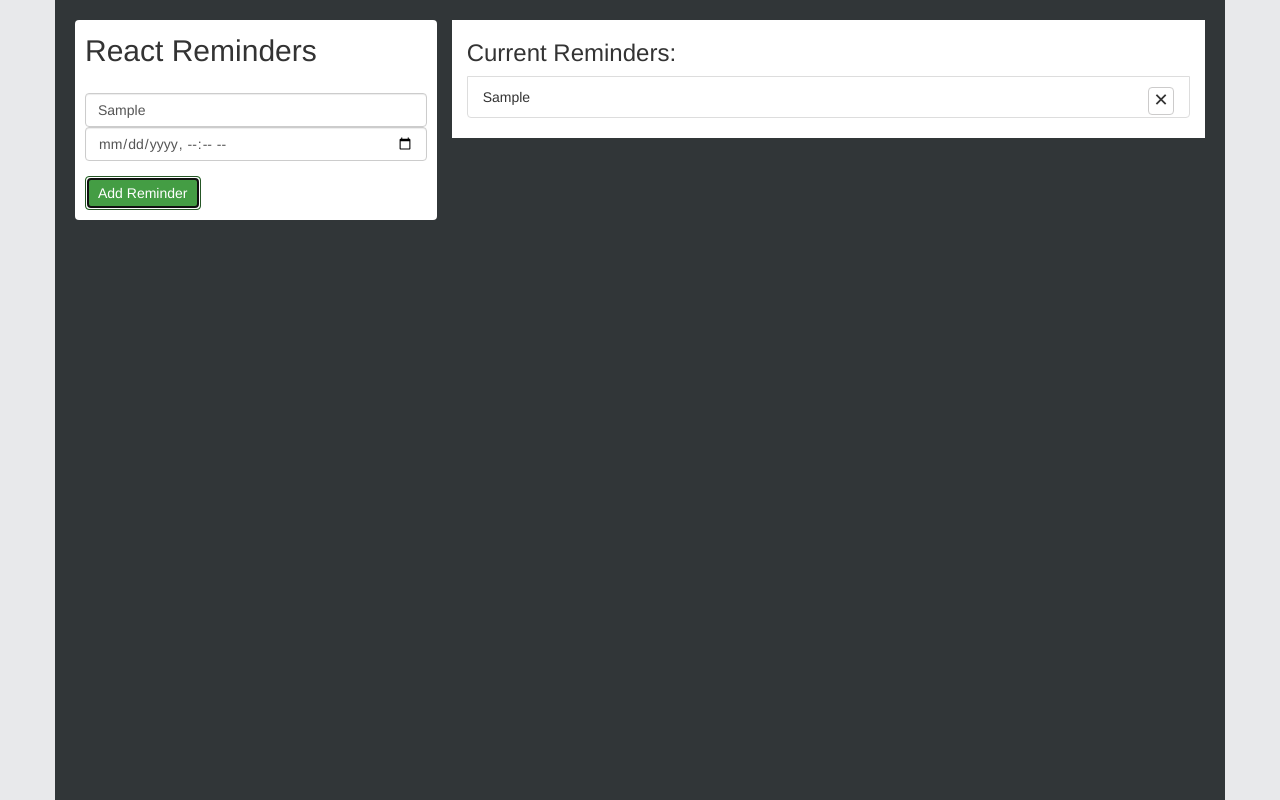
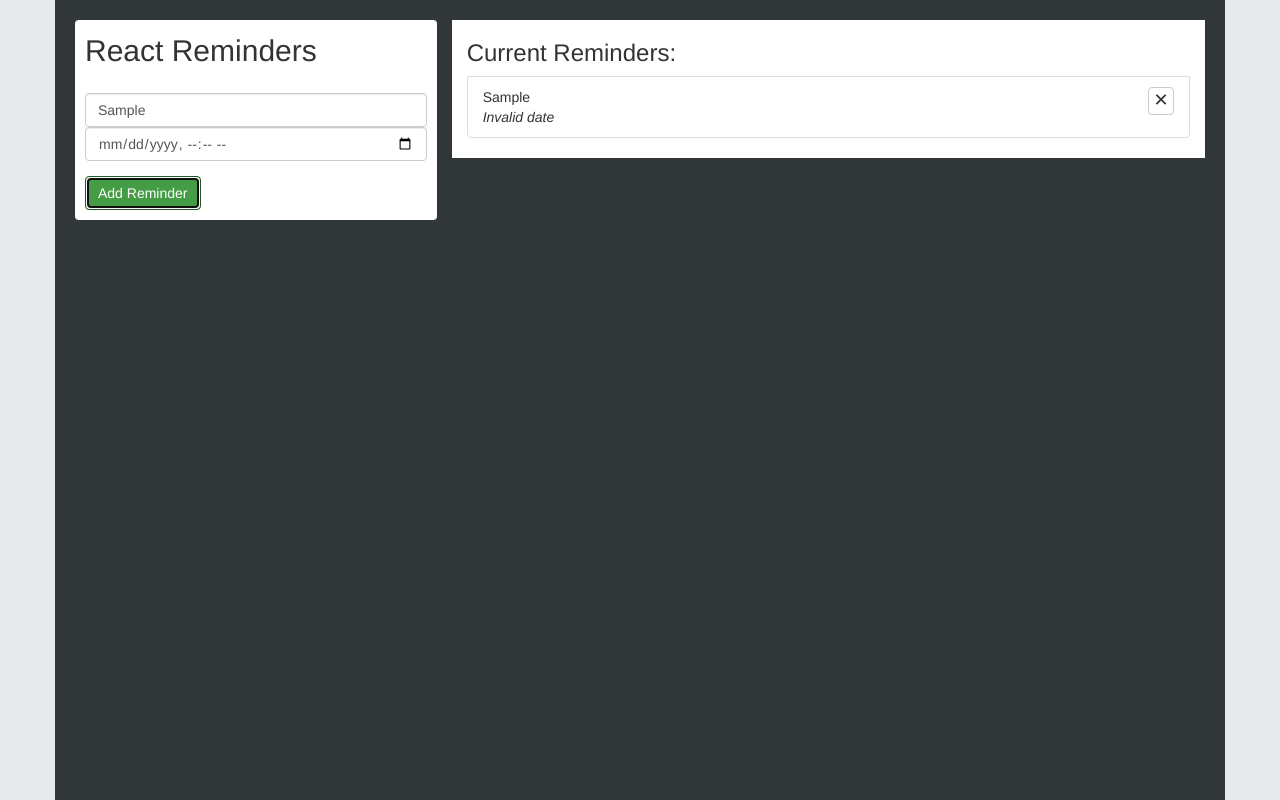
Before and after one commit to johngarcia9110/react-reminders, a React (Create React App) app: page / in a window 1280 px wide. Both pictures are taken after typing "Sample" into the empty fields and a click on the button "Add Reminder". Built offline with nearby package versions, Linux system fonts and the light colour scheme.

Commit message:
made dueDate more friendly via moment.js

```diff
--- a/package.json
+++ b/package.json
@@ -3,6 +3,7 @@
   "version": "0.1.0",
   "private": true,
   "dependencies": {
+    "moment": "^2.17.1",
     "react": "^15.4.2",
     "react-dom": "^15.4.2",
     "react-redux": "^5.0.3",
--- a/src/components/App.jsx
+++ b/src/components/App.jsx
@@ -1,7 +1,7 @@
 import React, { Component } from 'react';
 import { connect } from 'react-redux';
 import { addReminder, deleteReminder } from '../actions';
-
+import moment from 'moment';
 
 
 class App extends Component{
@@ -31,7 +31,10 @@
                     reminders.map(reminder => {
                         return(
                             <li key={reminder.id} className="list-group-item">
-                                <div className="list-item">{reminder.text}</div>
+                                <div className="list-item">
+                                    <div>{reminder.text}</div>
+                                    <div><em>{ moment(new Date(reminder.dueDate)).fromNow()}</em></div>
+                                </div>
                                 <div className="list-item delete-button"
                                 onClick={() => this.deleteReminder(reminder.id)}>&#x2715;</div>
                             </li>
```
